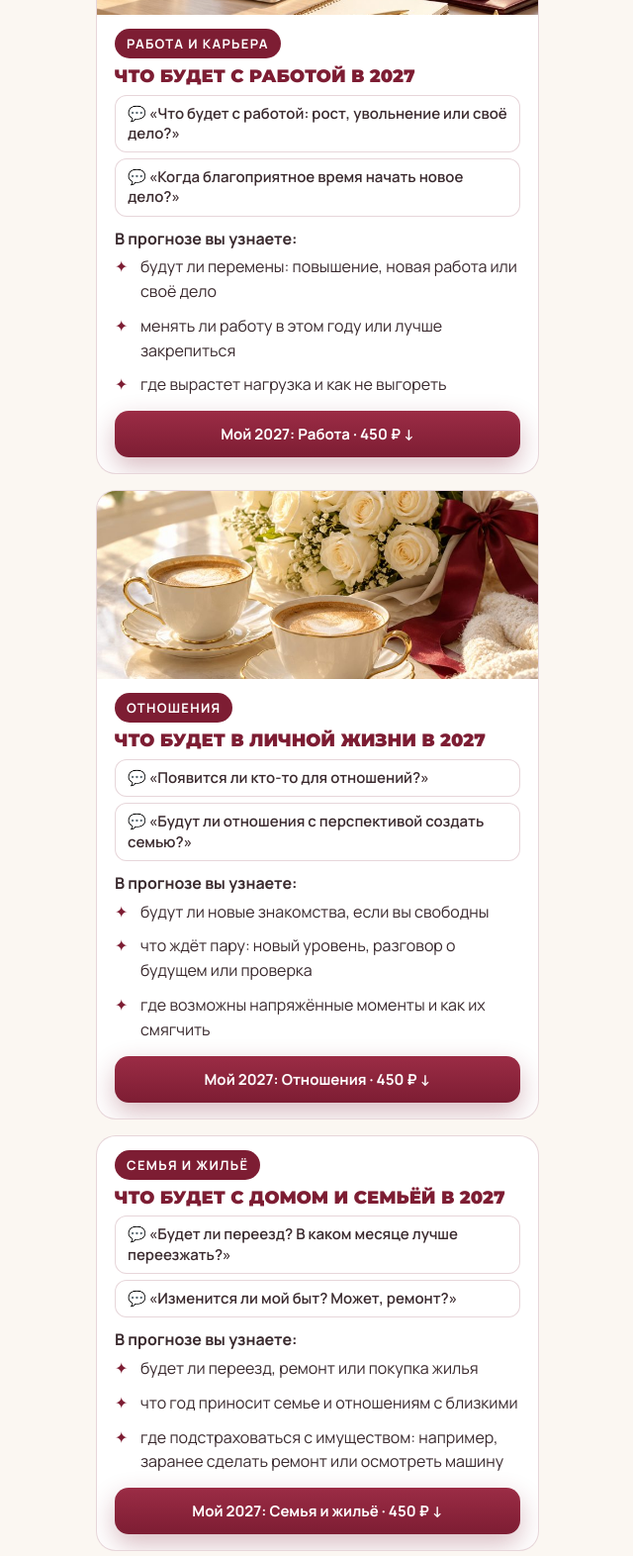
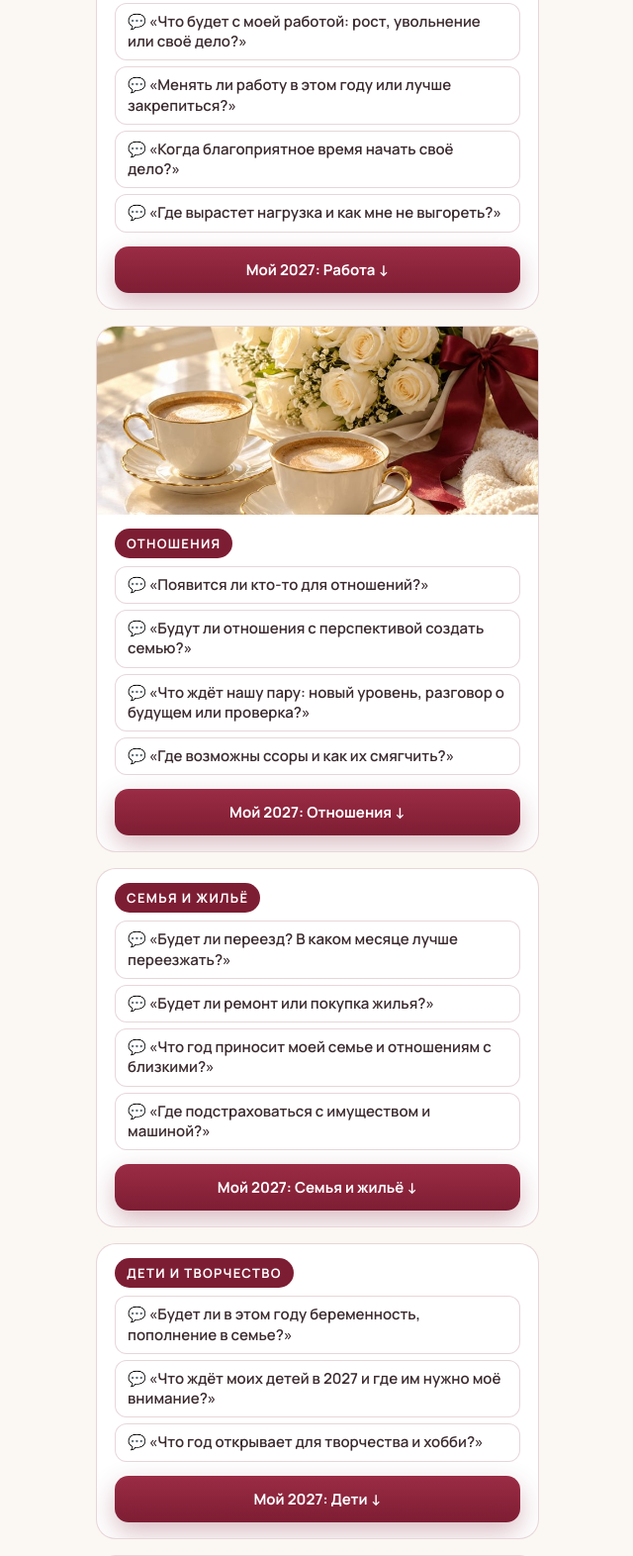
Before and after one commit to KURSK-24/karma-2027, a plain HTML site: page year-preview.html in a window 1280 px wide. Shown: the part 4373-5945 px from the top of the page at 99% size, without its empty margins (319-959 px from the left). Drawn offline with Linux system fonts and the light colour scheme.

Commit message:
Preview year: spheres as client questions only, no prices on sphere buttons (20.11)

```diff
--- a/year-preview.html
+++ b/year-preview.html
@@ -236,28 +236,21 @@ blockquote{margin:10px 0 12px;padding:12px 14px;background:var(--cream);border-l
     <figure><img src="img/otzyv-7.jpg" width="878" height="1174" alt="Отзыв коллеги-астролога после голосового разбора" loading="lazy"><figcaption>Отзыв коллеги-астролога: «каждому астрологу свой астролог»</figcaption></figure>
   </section>
 
-  <style>.qs{margin:18px 0 6px}.qs h2{text-align:center}.qs .q{list-style:none;padding:0;margin:12px 0}.qs .q li{background:#fff;border:1px solid var(--line);border-radius:14px;padding:11px 14px;margin:0 0 8px;font-weight:600;line-height:1.4}.qs .q li:before{content:"💬 ";}.qs .ans{text-align:center;font-weight:800;color:var(--wine);margin:6px 0 0}.cross{margin:18px 0 6px;text-align:center}.cross p{margin:0 0 8px;font-weight:700}.sq{margin:0 0 10px}.sq p{background:#fff;border:1px solid var(--line);border-radius:12px;padding:8px 12px;margin:0 0 6px;font-weight:600;font-size:15px;line-height:1.35}</style><h2 style="text-align:center;margin-top:26px">В каждой сфере свои вопросы</h2><p style="text-align:center;margin:0 0 12px">Вот с чем ко мне приходят. Узнаёте свой?</p>
+  <style>.qs{margin:18px 0 6px}.qs h2{text-align:center}.qs .q{list-style:none;padding:0;margin:12px 0}.qs .q li{background:#fff;border:1px solid var(--line);border-radius:14px;padding:11px 14px;margin:0 0 8px;font-weight:600;line-height:1.4}.qs .q li:before{content:"💬 ";}.qs .ans{text-align:center;font-weight:800;color:var(--wine);margin:6px 0 0}.cross{margin:18px 0 6px;text-align:center}.cross p{margin:0 0 8px;font-weight:700}.sq{margin:0 0 10px}.sq p{background:#fff;border:1px solid var(--line);border-radius:12px;padding:8px 12px;margin:0 0 6px;font-weight:600;font-size:15px;line-height:1.35}</style><h2 style="text-align:center;margin-top:26px">С какими вопросами ко мне обращаются</h2><p style="text-align:center;margin:0 0 12px">По каждой сфере свои. Узнаёте свой?</p>
 
-  <section class="sph" id="money"><img src="img/sfera-dengi.jpg" alt=""><div class="in"><div class="tg">Деньги</div><h3>Что будет с деньгами в 2027</h3><div class="sq"><p>💬 «Хватит ли денег, справлюсь ли с расходами?»</p><p>💬 «Будет ли рост дохода? Сейчас он даётся с трудом»</p></div><p style="font-weight:700;margin:4px 0 4px">В прогнозе вы узнаете:</p>
-    <ul class="ch"><li>будет ли рост дохода или год про то, чтобы сохранить</li><li>откуда могут прийти деньги и где искать дополнительный заработок</li><li>можно ли в этом году брать кредит и делать крупные покупки</li></ul><a class="btn sph-btn" href="#tarify" data-sp="Деньги">Мой 2027: Деньги · 450 ₽ ↓</a></div></section>
+  <section class="sph" id="money"><img src="img/sfera-dengi.jpg" alt=""><div class="in"><div class="tg">Деньги</div><div class="sq"><p>💬 «Хватит ли мне денег, справлюсь ли с расходами?»</p><p>💬 «Будет ли рост дохода или этот год про то, чтобы сохранить?»</p><p>💬 «Откуда могут прийти деньги и где искать дополнительный заработок?»</p><p>💬 «Можно ли мне в этом году брать кредит и делать крупные покупки?»</p></div><a class="btn sph-btn" href="#tarify" data-sp="Деньги">Мой 2027: Деньги ↓</a></div></section>
 
-  <section class="sph" id="career"><img src="img/sfera-kariera.jpg" alt=""><div class="in"><div class="tg">Работа и карьера</div><h3>Что будет с работой в 2027</h3><div class="sq"><p>💬 «Что будет с работой: рост, увольнение или своё дело?»</p><p>💬 «Когда благоприятное время начать новое дело?»</p></div><p style="font-weight:700;margin:4px 0 4px">В прогнозе вы узнаете:</p>
-    <ul class="ch"><li>будут ли перемены: повышение, новая работа или своё дело</li><li>менять ли работу в этом году или лучше закрепиться</li><li>где вырастет нагрузка и как не выгореть</li></ul><a class="btn sph-btn" href="#tarify" data-sp="Работа">Мой 2027: Работа · 450 ₽ ↓</a></div></section>
+  <section class="sph" id="career"><img src="img/sfera-kariera.jpg" alt=""><div class="in"><div class="tg">Работа и карьера</div><div class="sq"><p>💬 «Что будет с моей работой: рост, увольнение или своё дело?»</p><p>💬 «Менять ли работу в этом году или лучше закрепиться?»</p><p>💬 «Когда благоприятное время начать своё дело?»</p><p>💬 «Где вырастет нагрузка и как мне не выгореть?»</p></div><a class="btn sph-btn" href="#tarify" data-sp="Работа">Мой 2027: Работа ↓</a></div></section>
 
-  <section class="sph" id="love"><img src="img/sfera-otnosheniya.jpg" alt=""><div class="in"><div class="tg">Отношения</div><h3>Что будет в личной жизни в 2027</h3><div class="sq"><p>💬 «Появится ли кто-то для отношений?»</p><p>💬 «Будут ли отношения с перспективой создать семью?»</p></div><p style="font-weight:700;margin:4px 0 4px">В прогнозе вы узнаете:</p>
-    <ul class="ch"><li>будут ли новые знакомства, если вы свободны</li><li>что ждёт пару: новый уровень, разговор о будущем или проверка</li><li>где возможны напряжённые моменты и как их смягчить</li></ul><a class="btn sph-btn" href="#tarify" data-sp="Отношения">Мой 2027: Отношения · 450 ₽ ↓</a></div></section>
+  <section class="sph" id="love"><img src="img/sfera-otnosheniya.jpg" alt=""><div class="in"><div class="tg">Отношения</div><div class="sq"><p>💬 «Появится ли кто-то для отношений?»</p><p>💬 «Будут ли отношения с перспективой создать семью?»</p><p>💬 «Что ждёт нашу пару: новый уровень, разговор о будущем или проверка?»</p><p>💬 «Где возможны ссоры и как их смягчить?»</p></div><a class="btn sph-btn" href="#tarify" data-sp="Отношения">Мой 2027: Отношения ↓</a></div></section>
 
-  <section class="sph" id="home"><div class="in"><div class="tg">Семья и жильё</div><h3>Что будет с домом и семьёй в 2027</h3><div class="sq"><p>💬 «Будет ли переезд? В каком месяце лучше переезжать?»</p><p>💬 «Изменится ли мой быт? Может, ремонт?»</p></div><p style="font-weight:700;margin:4px 0 4px">В прогнозе вы узнаете:</p>
-    <ul class="ch"><li>будет ли переезд, ремонт или покупка жилья</li><li>что год приносит семье и отношениям с близкими</li><li>где подстраховаться с имуществом: например, заранее сделать ремонт или осмотреть машину</li></ul><a class="btn sph-btn" href="#tarify" data-sp="Семья и жильё">Мой 2027: Семья и жильё · 450 ₽ ↓</a></div></section>
+  <section class="sph" id="home"><div class="in"><div class="tg">Семья и жильё</div><div class="sq"><p>💬 «Будет ли переезд? В каком месяце лучше переезжать?»</p><p>💬 «Будет ли ремонт или покупка жилья?»</p><p>💬 «Что год приносит моей семье и отношениям с близкими?»</p><p>💬 «Где подстраховаться с имуществом и машиной?»</p></div><a class="btn sph-btn" href="#tarify" data-sp="Семья и жильё">Мой 2027: Семья и жильё ↓</a></div></section>
 
-  <section class="sph" id="kids"><div class="in"><div class="tg">Дети и творчество</div><h3>Что год приносит детям и творчеству</h3><div class="sq"><p>💬 «Будет ли в этом году беременность?»</p></div><p style="font-weight:700;margin:4px 0 4px">В прогнозе вы узнаете:</p>
-    <ul class="ch"><li>что ждёт детей в 2027 и где им понадобится ваше внимание</li><li>вопросы о пополнении в семье</li><li>творчество и хобби: что год открывает</li></ul><a class="btn sph-btn" href="#tarify" data-sp="Дети">Мой 2027: Дети · 450 ₽ ↓</a></div></section>
+  <section class="sph" id="kids"><div class="in"><div class="tg">Дети и творчество</div><div class="sq"><p>💬 «Будет ли в этом году беременность, пополнение в семье?»</p><p>💬 «Что ждёт моих детей в 2027 и где им нужно моё внимание?»</p><p>💬 «Что год открывает для творчества и хобби?»</p></div><a class="btn sph-btn" href="#tarify" data-sp="Дети">Мой 2027: Дети ↓</a></div></section>
 
-  <section class="sph" id="health"><img src="img/sfera-zdorovie.jpg" alt=""><div class="in"><div class="tg">Здоровье и силы</div><h3>На что обратить внимание в здоровье</h3><div class="sq"><p>💬 «Не будет ли проблем со здоровьем?»</p></div><p style="font-weight:700;margin:4px 0 4px">В прогнозе вы узнаете:</p>
-    <ul class="ch"><li>на что обратить внимание в 2027 и где беречь силы</li><li>когда лучше пройти обследование заранее</li><li>где утекает энергия и как её вернуть</li></ul><p style="font-size:13px;color:var(--mut)">Карта не заменяет врача, она подсказывает, когда к себе прислушаться внимательнее</p><a class="btn sph-btn" href="#tarify" data-sp="Здоровье">Мой 2027: Здоровье · 450 ₽ ↓</a></div></section>
+  <section class="sph" id="health"><img src="img/sfera-zdorovie.jpg" alt=""><div class="in"><div class="tg">Здоровье и силы</div><div class="sq"><p>💬 «Не будет ли проблем со здоровьем?»</p><p>💬 «На что обратить внимание и где беречь силы?»</p><p>💬 «Когда лучше пройти обследование заранее?»</p><p>💬 «Куда утекает моя энергия и как её вернуть?»</p></div><p style="font-size:13px;color:var(--mut)">Карта не заменяет врача, она подсказывает, когда к себе прислушаться внимательнее</p><a class="btn sph-btn" href="#tarify" data-sp="Здоровье">Мой 2027: Здоровье ↓</a></div></section>
 
-  <section class="sph" id="travel"><div class="in"><div class="tg">Поездки и обучение</div><h3>Поездки, учёба и переезд в другой город</h3><div class="sq"><p>💬 «Переезжаем в другой город после Нового года. Когда лучше?»</p></div><p style="font-weight:700;margin:4px 0 4px">В прогнозе вы узнаете:</p>
-    <ul class="ch"><li>будут ли поездки и путешествия в 2027</li><li>что год открывает для учёбы и новых знаний</li><li>переезд в другой город или страну: что возможно</li></ul><a class="btn sph-btn" href="#tarify" data-sp="Поездки и обучение">Мой 2027: Поездки и обучение · 450 ₽ ↓</a></div></section>
+  <section class="sph" id="travel"><div class="in"><div class="tg">Поездки и обучение</div><div class="sq"><p>💬 «Будут ли поездки и путешествия в 2027?»</p><p>💬 «Переезжаем в другой город после Нового года. Когда лучше?»</p><p>💬 «Что год открывает для учёбы и новых знаний?»</p></div><a class="btn sph-btn" href="#tarify" data-sp="Поездки и обучение">Мой 2027: Поездки и обучение ↓</a></div></section>
 
   <figure class="op"><img src="img/oksana-vecher.jpg" alt="Оксана Смирнова"><figcaption><b>Ваш 2027 год можно узнать заранее</b>что будет в каждой сфере и что с этим делать</figcaption></figure>
 
```
